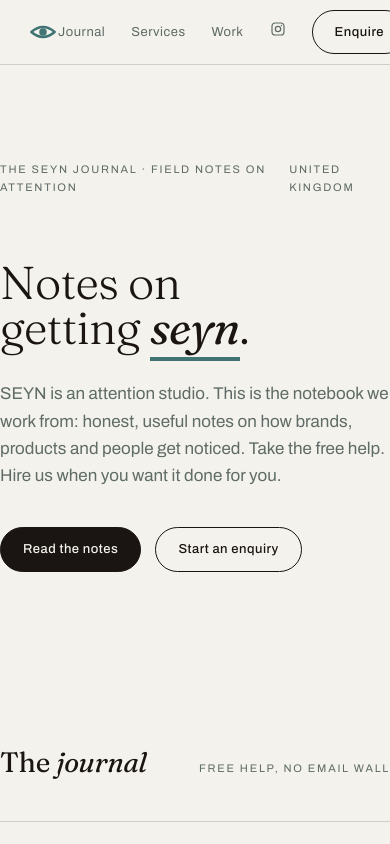
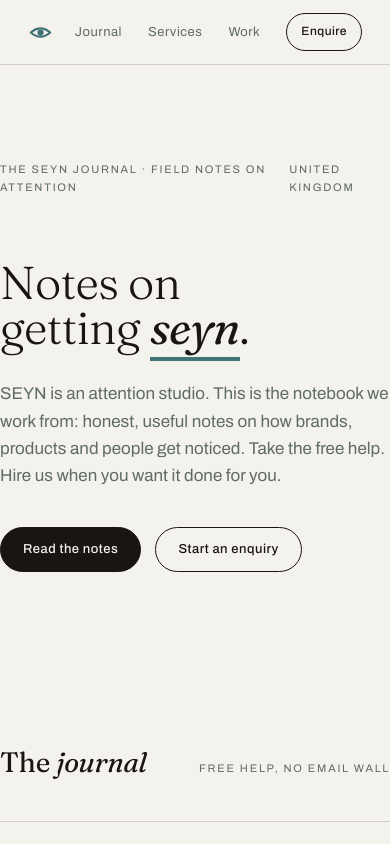
Before and after one commit to arjandhinsa/seyn, a React (Vite) app: page / in a window 390 px wide. Shown: the top 844 px of the page. Built offline with nearby package versions, Linux system fonts and the light colour scheme.

Commit message:
less c crowded at top on phone

```diff
--- a/src/App.css
+++ b/src/App.css
@@ -28,8 +28,15 @@
 /* ---- nav ---- */
 nav { position: sticky; top: 0; z-index: 50; background: rgba(244, 242, 236, 0.88); backdrop-filter: blur(8px); border-bottom: 1px solid var(--rule); }
 .nav-in { display: flex; align-items: center; justify-content: space-between; height: 64px; }
-.wordmark { display: flex; align-items: center; }
+.wordmark { display: flex; align-items: center; margin-right: 24px; flex-shrink: 0; }
 .wordmark-eye { height: 30px; display: block; }
+@media (max-width: 640px) {
+  .wordmark { margin-right: 14px; }
+  .wordmark-eye { height: 25px; }
+  .nav-links { gap: 15px; font-size: 12.5px; }
+  .nav-links .btn { padding: 8px 14px; font-size: 12px; }
+  .nav-ig { display: none; }
+}
 .nav-links { display: flex; gap: 26px; align-items: center; font-size: 13px; letter-spacing: 0.04em; }
 .nav-links a { color: var(--ink-2); transition: color 0.2s; }
 .nav-links a:hover, .nav-links a:focus-visible { color: var(--ink); }
--- a/src/App.jsx
+++ b/src/App.jsx
@@ -349,6 +349,7 @@
             <a href="#services">Services</a>
             <a href="#work">Work</a>
             <a
+              className="nav-ig"
               href="https://instagram.com/getseyn"
               target="_blank"
               rel="noopener noreferrer"
```
